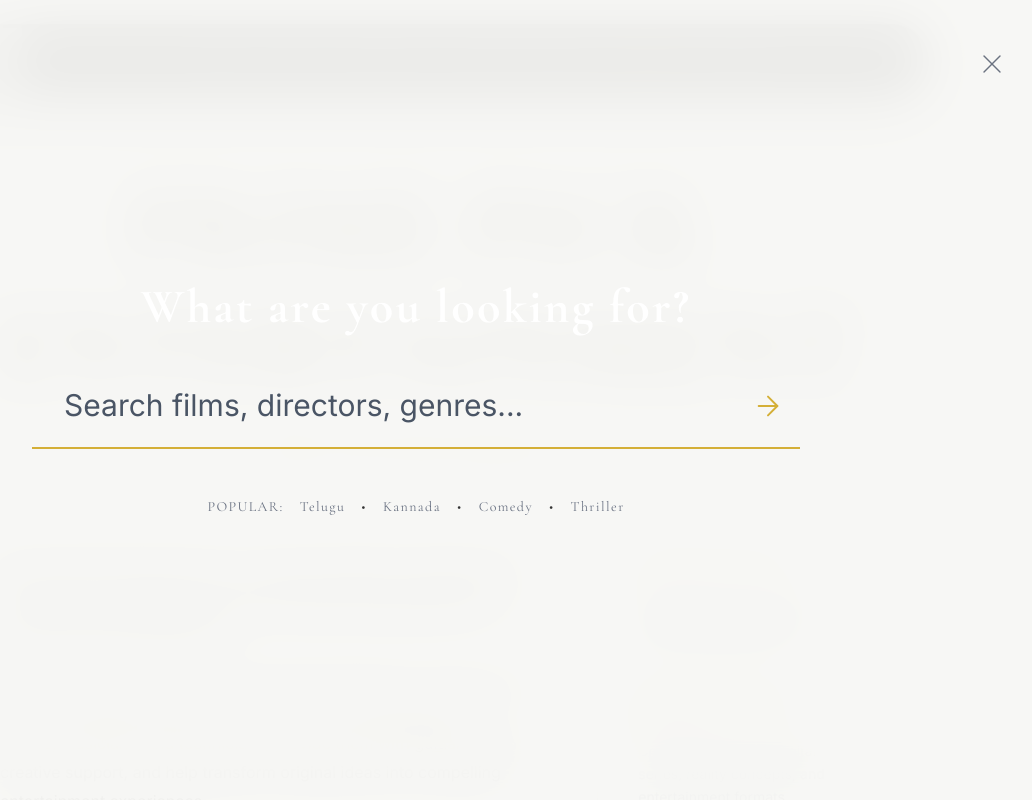
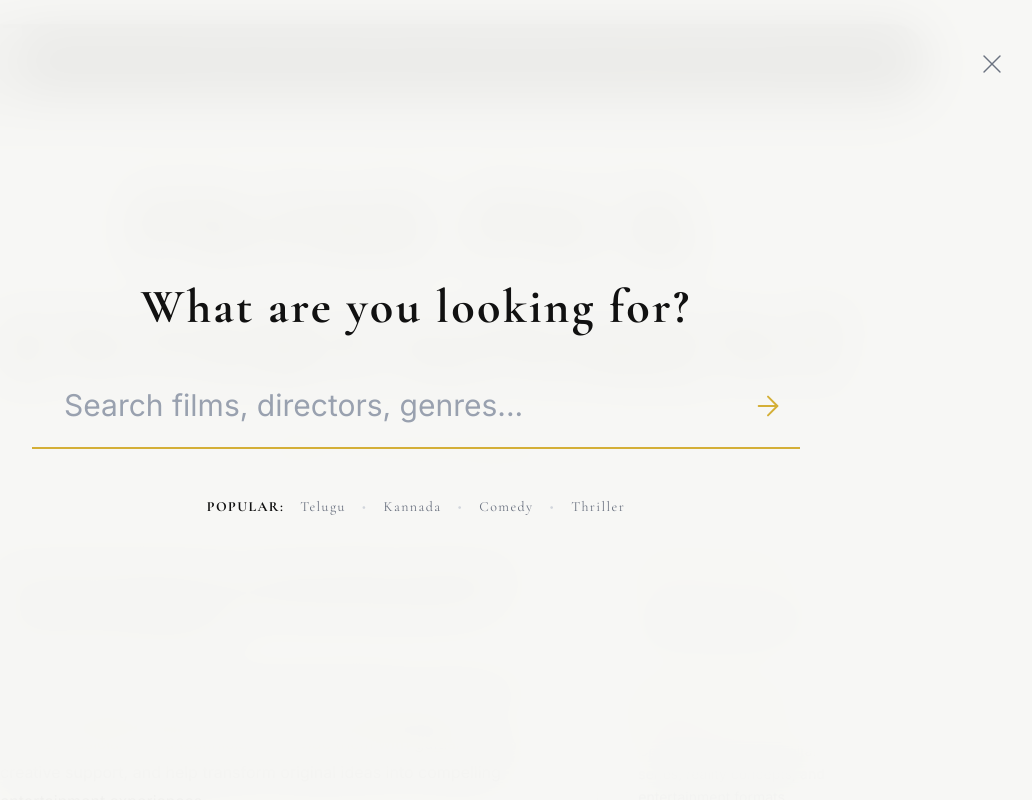
Before and after one commit to assisthealth12/PRIME-PICK-ENTERTAINMENT, a Next.js app: page /about in a window 1280 px wide. Both pictures are taken after a click on the button 1108 px from the left and 60 px from the top of the page. Shown: the top 800 px of the page, without its empty margins (224-1256 px from the left). Built offline with nearby package versions, Linux system fonts and the light colour scheme; grey boxes are pictures that could not be loaded.

Commit message:
Fix search overlay text colors for light theme

```diff
--- a/src/components/layout/Navigation.tsx
+++ b/src/components/layout/Navigation.tsx
@@ -147,13 +147,13 @@ export function Navigation() {
       >
         <button
           onClick={() => setIsSearchOpen(false)}
-          className="absolute top-8 right-8 p-4 text-text-secondary hover:text-white transition-colors hover:rotate-90 duration-300"
+          className="absolute top-8 right-8 p-4 text-text-secondary hover:text-text-primary transition-colors hover:rotate-90 duration-300"
         >
           <X size={32} strokeWidth={1} />
         </button>
 
         <div className="w-full max-w-3xl transform transition-transform duration-500 delay-100" style={{ transform: isSearchOpen ? 'translateY(0)' : 'translateY(20px)' }}>
-          <h2 className="font-heading text-3xl md:text-5xl font-bold text-white mb-8 text-center tracking-wider">
+          <h2 className="font-heading text-3xl md:text-5xl font-bold text-text-primary mb-8 text-center tracking-wider">
             What are you looking for?
           </h2>
 
@@ -164,24 +164,24 @@ export function Navigation() {
               value={searchQuery}
               onChange={(e) => setSearchQuery(e.target.value)}
               placeholder="Search films, directors, genres..."
-              className="w-full bg-transparent border-b-2 border-[#333] py-4 md:py-6 pl-4 md:pl-8 pr-16 text-xl md:text-3xl text-white placeholder-gray-600 focus:outline-none focus:border-accent transition-colors"
+              className="w-full bg-transparent border-b-2 border-gray-300 py-4 md:py-6 pl-4 md:pl-8 pr-16 text-xl md:text-3xl text-text-primary placeholder-gray-400 focus:outline-none focus:border-accent transition-colors"
             />
             <button
               type="submit"
-              className="absolute right-0 top-1/2 -translate-y-1/2 p-4 text-gray-500 group-focus-within:text-accent hover:text-accent transition-colors"
+              className="absolute right-0 top-1/2 -translate-y-1/2 p-4 text-gray-400 group-focus-within:text-accent hover:text-accent transition-colors"
             >
               <ArrowRight size={32} strokeWidth={1.5} />
             </button>
           </form>
 
-          <div className="mt-12 flex flex-wrap justify-center gap-4 text-sm font-heading tracking-widest uppercase text-gray-500">
-            <span className="hidden md:inline">Popular:</span>
+          <div className="mt-12 flex flex-wrap justify-center gap-4 text-sm font-heading tracking-widest uppercase text-text-secondary">
+            <span className="hidden md:inline text-text-primary font-bold">Popular:</span>
             <button onClick={() => { setSearchQuery("Telugu"); handleSearchSubmit(new Event('submit') as any); }} className="hover:text-accent transition-colors">Telugu</button>
-            <span className="text-[#333]">•</span>
+            <span className="text-gray-300">•</span>
             <button onClick={() => { setSearchQuery("Kannada"); handleSearchSubmit(new Event('submit') as any); }} className="hover:text-accent transition-colors">Kannada</button>
-            <span className="text-[#333]">•</span>
+            <span className="text-gray-300">•</span>
             <button onClick={() => { setSearchQuery("Comedy"); handleSearchSubmit(new Event('submit') as any); }} className="hover:text-accent transition-colors">Comedy</button>
-            <span className="text-[#333]">•</span>
+            <span className="text-gray-300">•</span>
             <button onClick={() => { setSearchQuery("Thriller"); handleSearchSubmit(new Event('submit') as any); }} className="hover:text-accent transition-colors">Thriller</button>
           </div>
         </div>
```
